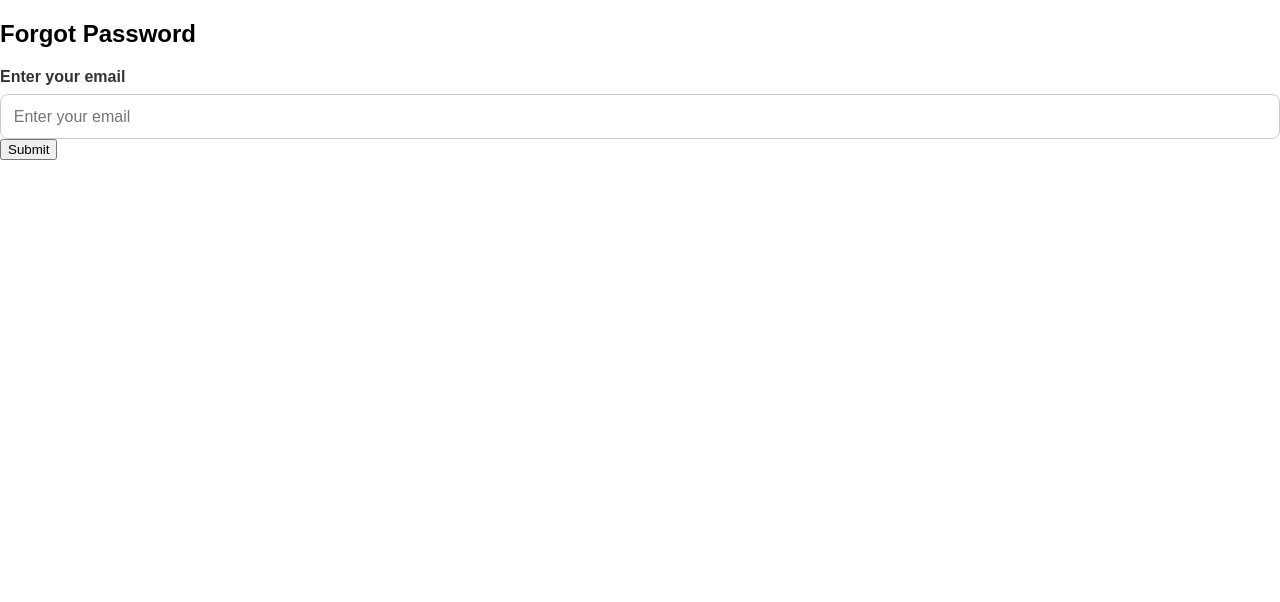
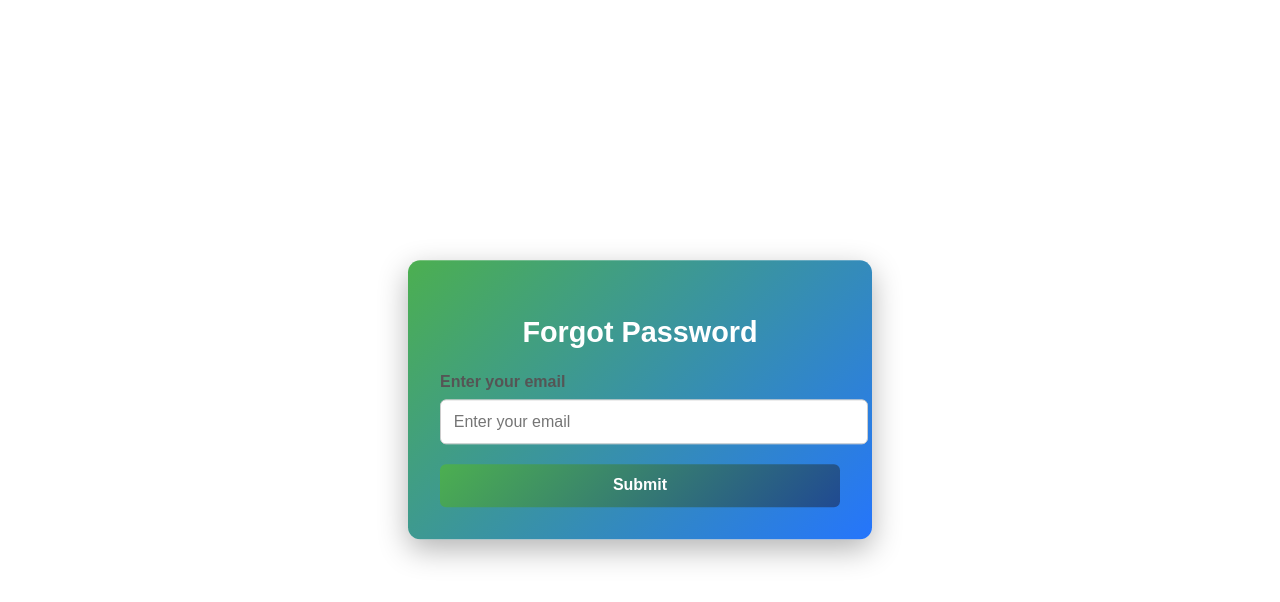
Before and after one commit to KingTechFoundation/Gael_front, a React (Vite) app: page /forgot-password in a window 1280 px wide. Shown: the top 602 px of the page. Built offline with nearby package versions, Linux system fonts and the light colour scheme.

Commit message:
solved prod error

```diff
--- a/src/ForgotPassword.jsx
+++ b/src/ForgotPassword.jsx
@@ -48,10 +48,10 @@ const ForgotPassword = () => {
   }
 
   return (
-    <div className='forgot-password-container'>
-      <form onSubmit={handleSubmit} className='forgot-password-form'>
+    <div className='forgot-password-containerz'>
+      <form onSubmit={handleSubmit} className='forgot-password-formz'>
         <h2>Forgot Password</h2>
-        <div className='form-group'>
+        <div className='form-groupz'>
           <label htmlFor='email'>Enter your email</label>
           <input
             type='email'
@@ -62,7 +62,7 @@ const ForgotPassword = () => {
             required
           />
         </div>
-        <button type='submit' className='submit-button' disabled={loading}>
+        <button type='submit' className='submit-buttonz' disabled={loading}>
           {loading ? 'Sending...' : 'Submit'}
         </button>
       </form>
```
